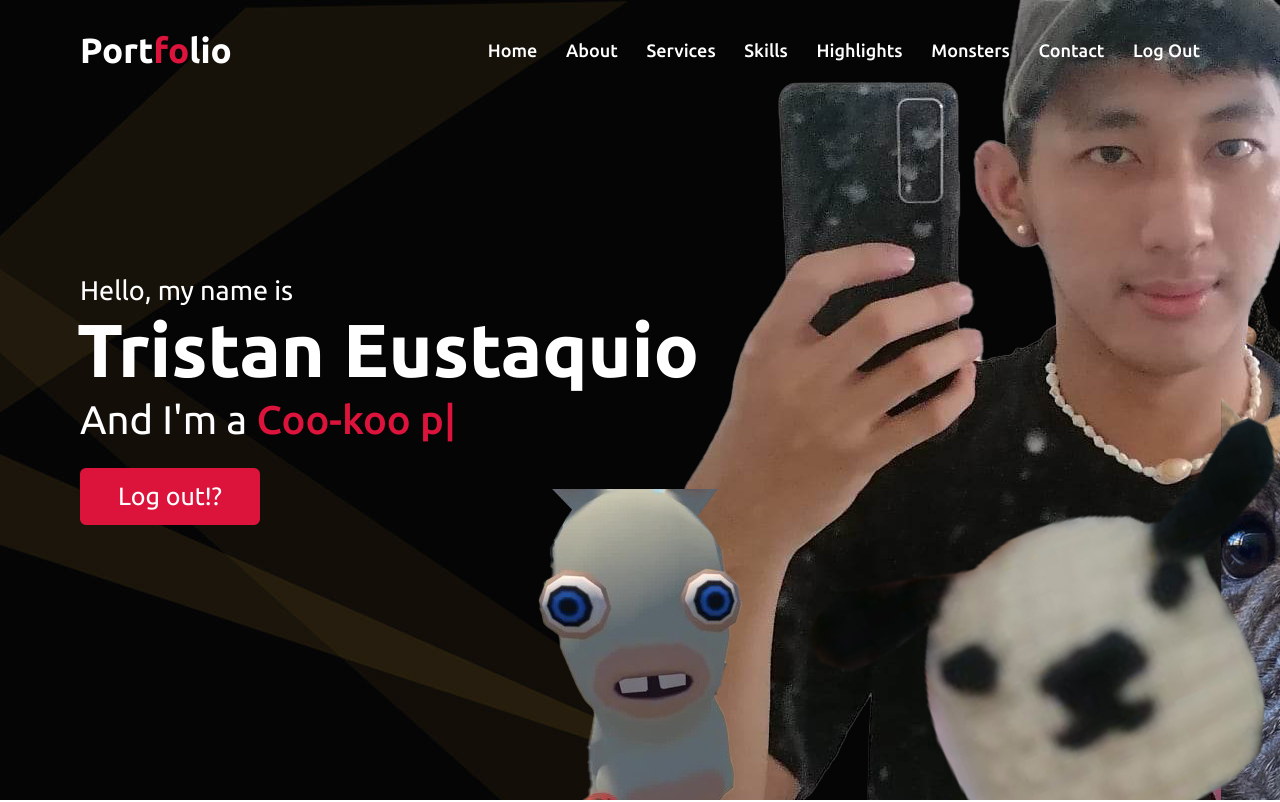
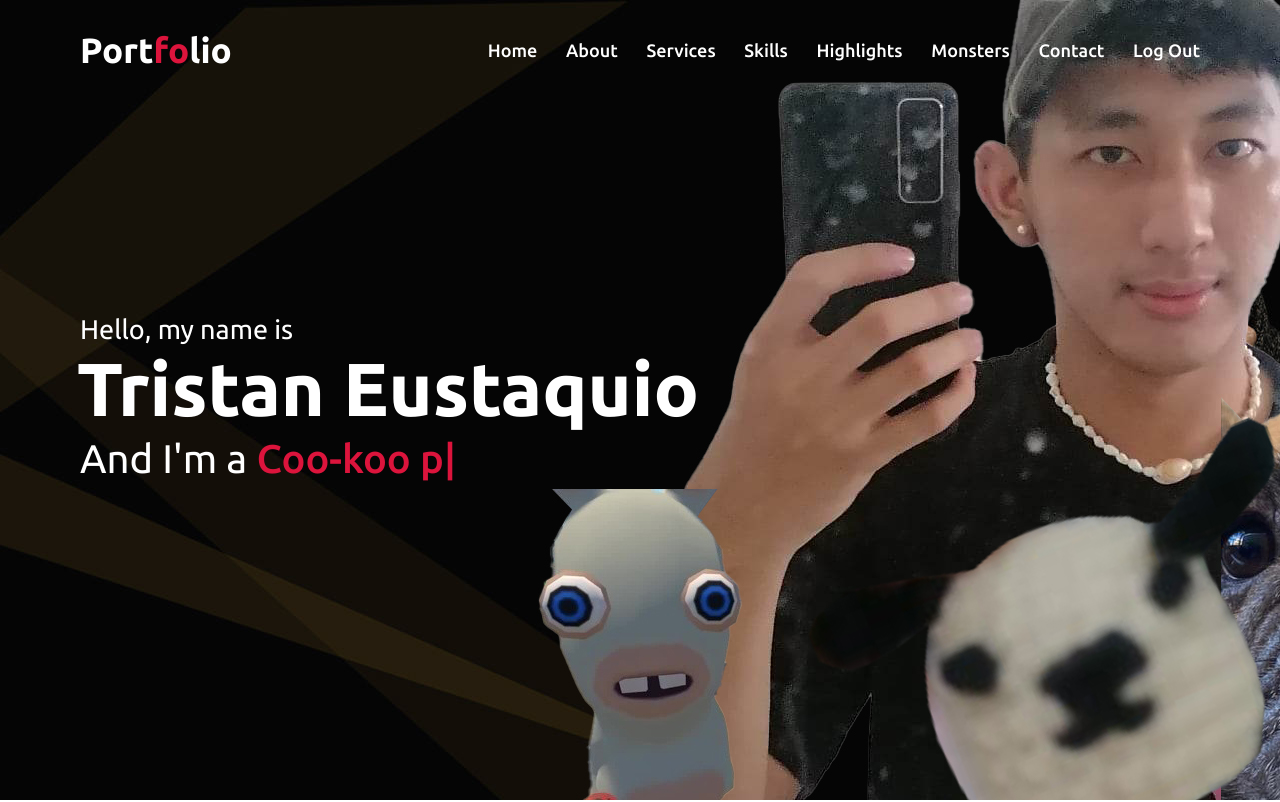
Before and after one commit to TrizzTan/forclass, a plain HTML site: page main.html in a window 1280 px wide. Shown: the top 802 px of the page. Drawn offline with nearby package versions, Linux system fonts and the light colour scheme.

Commit message:
Update main.html

```diff
--- a/main.html
+++ b/main.html
@@ -113,7 +113,7 @@ body {
                 <div class="text-1">Hello, my name is</div>
                 <div class="text-2">Tristan Eustaquio</div>
                 <div class="text-3">And I'm a <span class="typing"></span></div>
-                <a href="#">Log out!?</a>
+               <!-- <a href="#">Log out!?</a> -->
 
             </div>
         </div>
```
